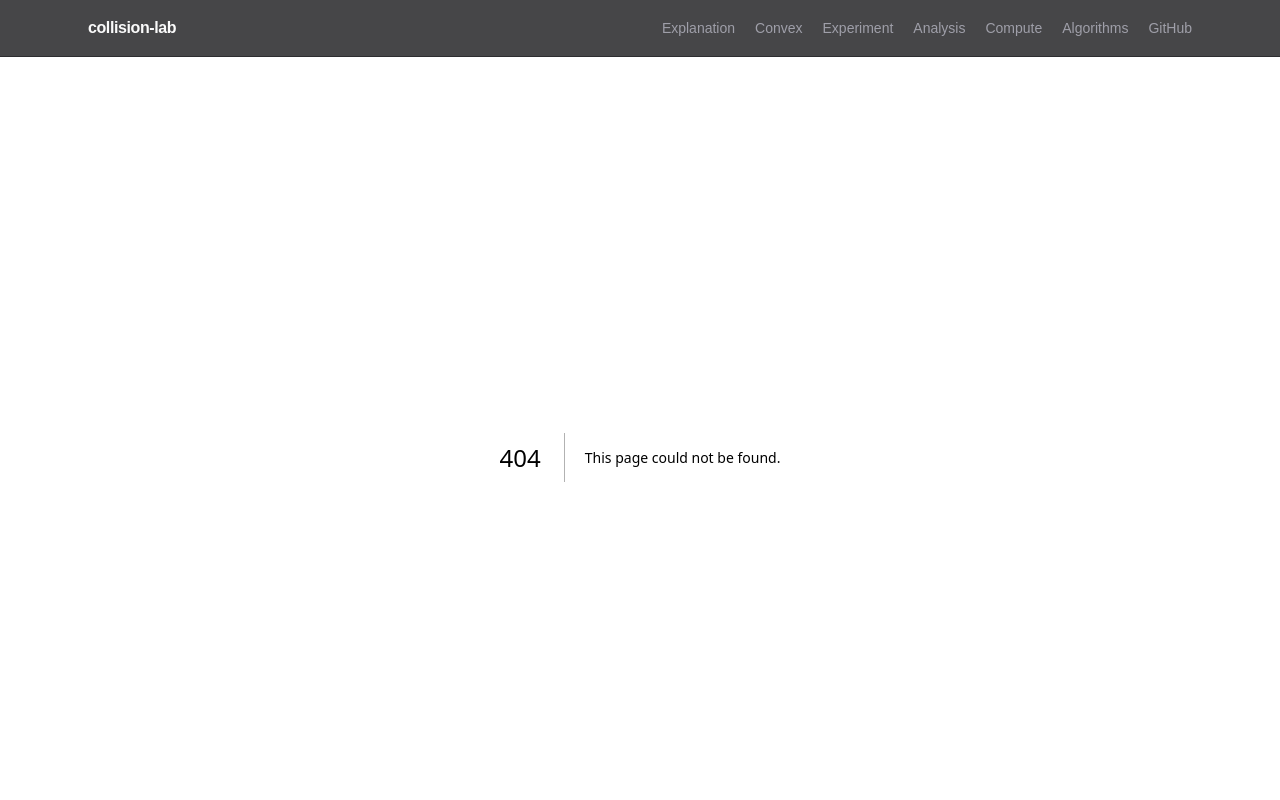
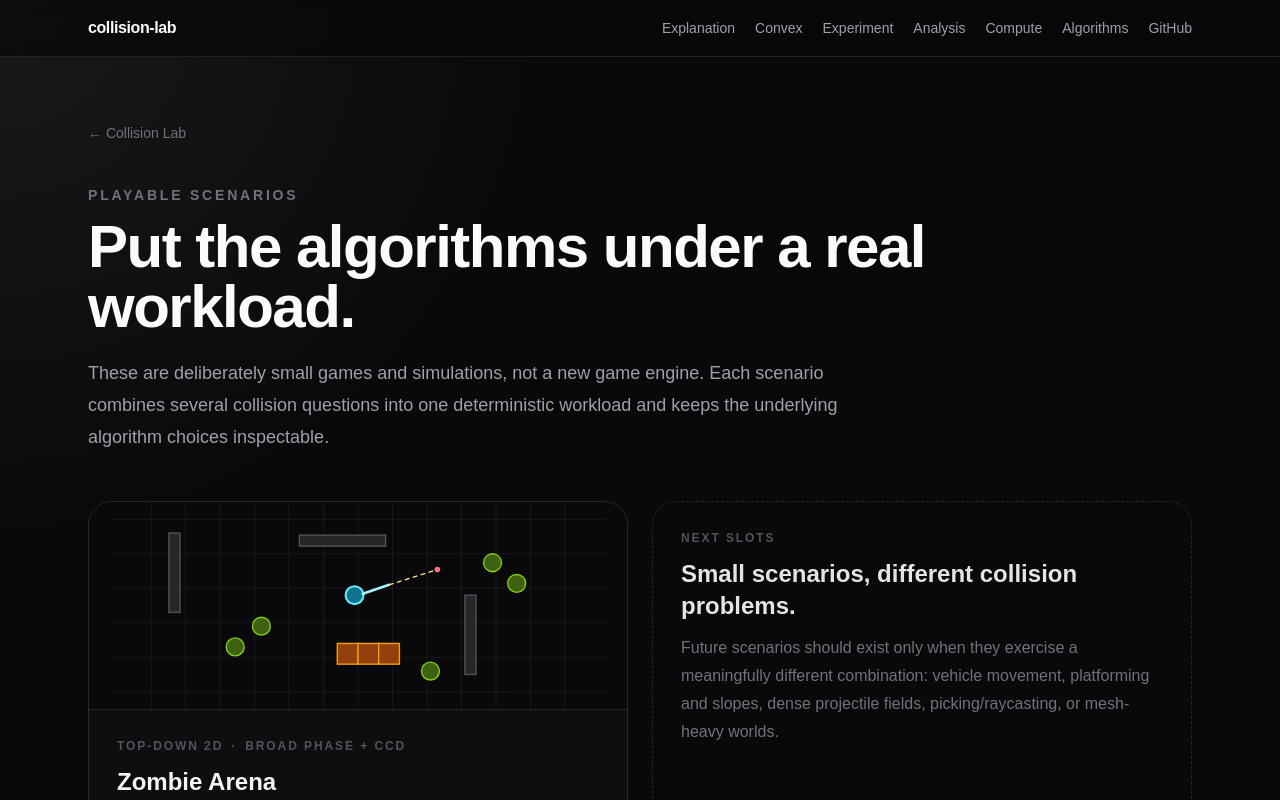
Before and after one commit to moritzbrantner/collision-lab, a Next.js app in the folder web/: page /scenarios in a window 1280 px wide. Before the commit this address had no page. Shown: the top 800 px of the page. Built offline with nearby package versions, Linux system fonts and the light colour scheme.

Commit message:
Add playable scenarios catalog

```diff
--- /dev/null
+++ b/web/app/scenarios/page.tsx
@@ -0,0 +1,99 @@
+import type { Metadata } from "next";
+import Link from "next/link";
+
+export const metadata: Metadata = {
+  title: "Scenarios",
+  description: "Playable deterministic workloads that combine Collision Lab algorithms into small complete systems.",
+};
+
+export default function ScenariosPage() {
+  return (
+    <main className="mx-auto max-w-6xl px-6 py-12 sm:py-16">
+      <Link href="/" className="text-sm text-zinc-500 transition hover:text-zinc-200">
+        ← Collision Lab
+      </Link>
+
+      <div className="mt-10 max-w-4xl">
+        <p className="text-sm font-semibold uppercase tracking-[0.2em] text-zinc-500">
+          Playable scenarios
+        </p>
+        <h1 className="mt-3 text-4xl font-semibold tracking-tight text-zinc-50 sm:text-6xl">
+          Put the algorithms under a real workload.
+        </h1>
+        <p className="mt-5 max-w-3xl text-lg leading-8 text-zinc-400">
+          These are deliberately small games and simulations, not a new game engine. Each scenario combines several collision questions into one deterministic workload and keeps the underlying algorithm choices inspectable.
+        </p>
+      </div>
+
+      <section className="mt-12 grid gap-6 lg:grid-cols-2">
+        <Link
+          href="/scenarios/zombie-arena/"
+          className="group overflow-hidden rounded-3xl border border-zinc-800 bg-zinc-900/35 transition hover:border-zinc-600"
+        >
+          <div className="relative h-52 overflow-hidden border-b border-zinc-800 bg-zinc-950">
+            <ArenaPreview />
+          </div>
+          <div className="p-6 sm:p-7">
+            <div className="flex flex-wrap gap-2 text-xs font-semibold uppercase tracking-[0.16em] text-zinc-600">
+              <span>Top-down 2D</span>
+              <span>·</span>
+              <span>Broad phase + CCD</span>
+            </div>
+            <h2 className="mt-3 text-2xl font-semibold text-zinc-100">Zombie Arena</h2>
+            <p className="mt-3 leading-7 text-zinc-500">
+              Move, shoot, build grid-snapped barricades, and survive deterministic zombie waves while switching the active broad-phase implementation and visualizing exact overlaps and projectile sweeps.
+            </p>
+            <span className="mt-5 inline-flex text-sm font-semibold text-zinc-200 transition group-hover:text-white">
+              Play the scenario →
+            </span>
+          </div>
+        </Link>
+
+        <div className="rounded-3xl border border-dashed border-zinc-800 p-7">
+          <p className="text-xs font-semibold uppercase tracking-[0.16em] text-zinc-600">Next slots</p>
+          <h2 className="mt-3 text-2xl font-semibold text-zinc-200">Small scenarios, different collision problems.</h2>
+          <p className="mt-3 leading-7 text-zinc-500">
+            Future scenarios should exist only when they exercise a meaningfully different combination: vehicle movement, platforming and slopes, dense projectile fields, picking/raycasting, or mesh-heavy worlds.
+          </p>
+        </div>
+      </section>
+    </main>
+  );
+}
+
+function ArenaPreview() {
+  return (
+    <svg viewBox="0 0 720 300" className="h-full w-full" role="img" aria-label="Stylized preview of the Zombie Arena">
+      <rect width="720" height="300" fill="#09090b" />
+      <g stroke="#27272a" strokeWidth="1" opacity="0.8">
+        {Array.from({ length: 13 }, (_, index) => (
+          <line key={`v-${index}`} x1={60 + index * 50} x2={60 + index * 50} y1="0" y2="300" />
+        ))}
+        {Array.from({ length: 6 }, (_, index) => (
+          <line key={`h-${index}`} x1="0" x2="720" y1={25 + index * 50} y2={25 + index * 50} />
+        ))}
+      </g>
+      <g fill="#27272a" stroke="#52525b" strokeWidth="2">
+        <rect x="86" y="45" width="16" height="115" />
+        <rect x="515" y="135" width="16" height="115" />
+        <rect x="275" y="48" width="125" height="16" />
+      </g>
+      <g fill="#92400e" stroke="#f59e0b" strokeWidth="2">
+        <rect x="330" y="205" width="30" height="30" />
+        <rect x="360" y="205" width="30" height="30" />
+        <rect x="390" y="205" width="30" height="30" />
+      </g>
+      <circle cx="355" cy="135" r="13" fill="#0e7490" stroke="#67e8f9" strokeWidth="3" />
+      <path d="M367 133 L405 120" stroke="#a5f3fc" strokeWidth="4" strokeLinecap="round" />
+      <g fill="#3f6212" stroke="#84cc16" strokeWidth="2">
+        <circle cx="182" cy="210" r="13" />
+        <circle cx="220" cy="180" r="13" />
+        <circle cx="555" cy="88" r="13" />
+        <circle cx="590" cy="118" r="13" />
+        <circle cx="465" cy="245" r="13" />
+      </g>
+      <path d="M405 120 L475 98" stroke="#fde68a" strokeWidth="2" strokeDasharray="7 5" />
+      <circle cx="475" cy="98" r="4" fill="#fb7185" />
+    </svg>
+  );
+}
```
